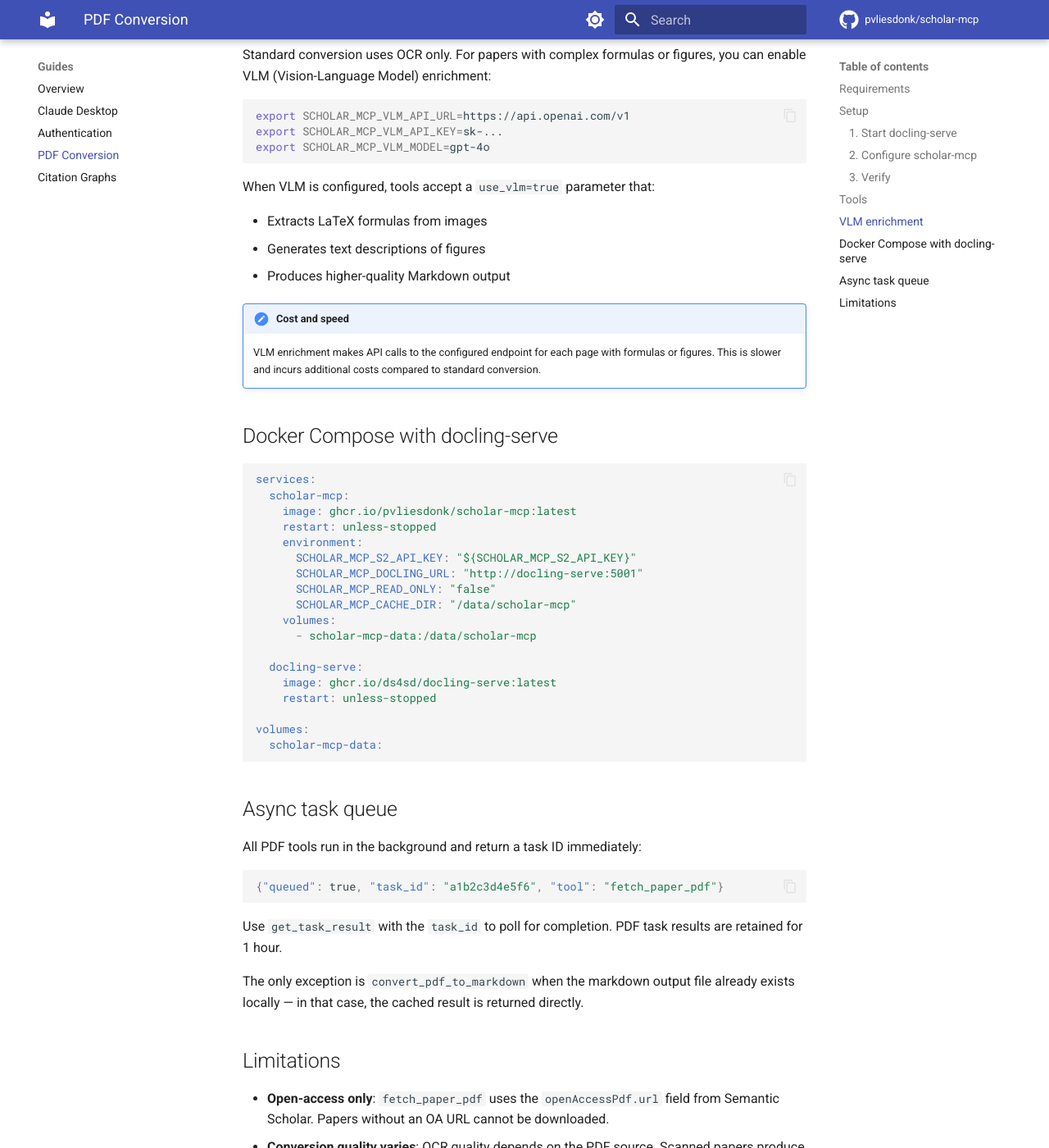
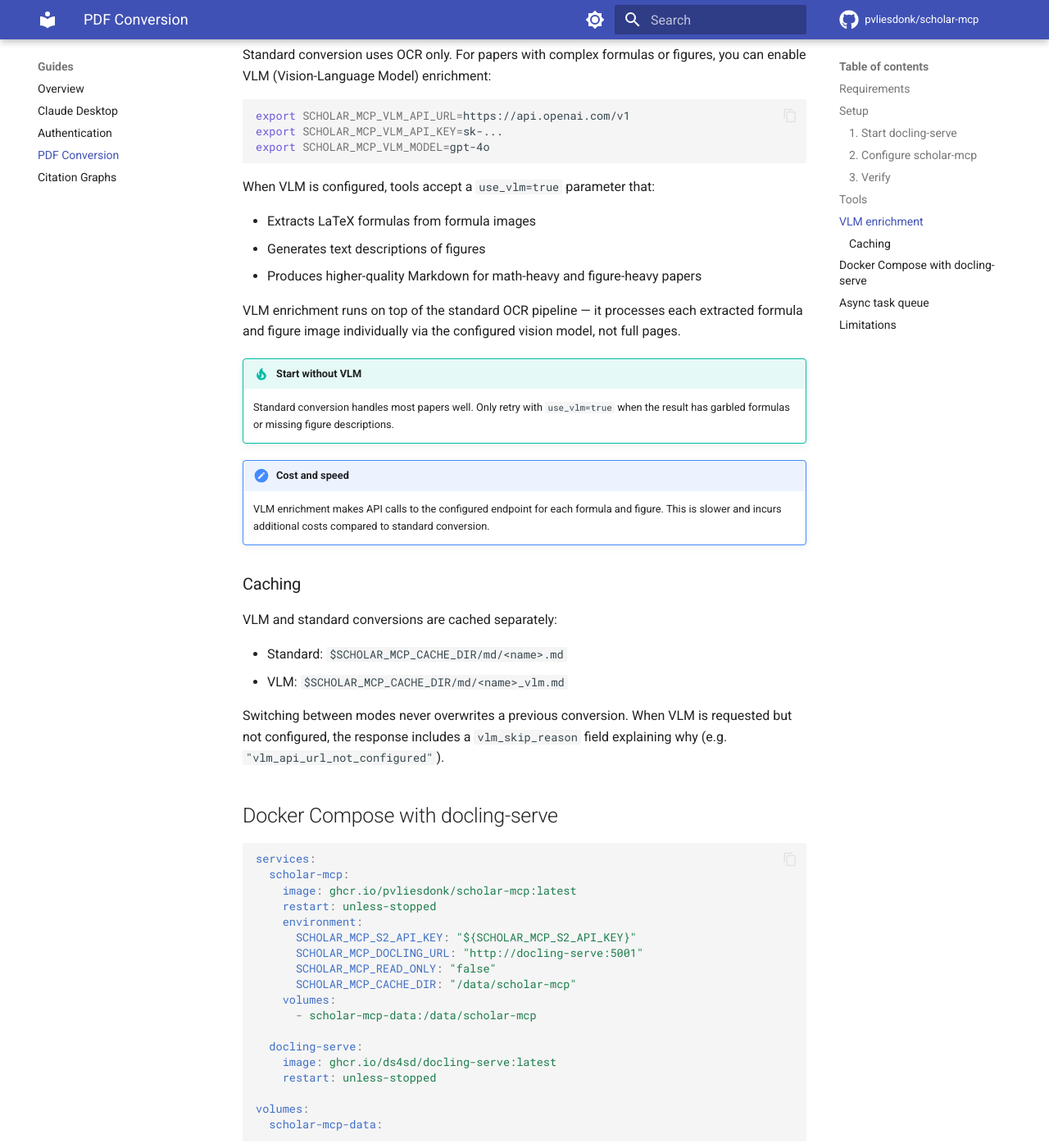
Before and after one commit to pvliesdonk/scholar-mcp, an MkDocs documentation site: the page built from docs/guides/pdf-conversion.md, in a window 1280 px wide and 1400 px high, scrolled down 1421 px. Shown: the whole window at 82% size. Built offline with MkDocs 1.6.1 and Material for MkDocs 9.7.7, drawn with Linux system fonts in a browser that asks for light colours; comment, search, counter and statistics services are not loaded.

Commit message:
docs: document VLM caching convention and recommend standard-first usage
Tool docstrings and docs now explain that VLM and standard conversions
are cached separately (_vlm.md vs .md) and advise trying standard
conversion first, adding VLM only when formulas/figures need it.

Co-Authored-By: Claude Sonnet 4.6 <noreply@anthropic.com>

```diff
--- a/docs/guides/pdf-conversion.md
+++ b/docs/guides/pdf-conversion.md
@@ -58,12 +58,26 @@ export SCHOLAR_MCP_VLM_MODEL=gpt-4o
 
 When VLM is configured, tools accept a `use_vlm=true` parameter that:
 
-- Extracts LaTeX formulas from images
+- Extracts LaTeX formulas from formula images
 - Generates text descriptions of figures
-- Produces higher-quality Markdown output
+- Produces higher-quality Markdown for math-heavy and figure-heavy papers
+
+VLM enrichment runs on top of the standard OCR pipeline — it processes each extracted formula and figure image individually via the configured vision model, not full pages.
+
+!!! tip "Start without VLM"
+    Standard conversion handles most papers well. Only retry with `use_vlm=true` when the result has garbled formulas or missing figure descriptions.
 
 !!! note "Cost and speed"
-    VLM enrichment makes API calls to the configured endpoint for each page with formulas or figures. This is slower and incurs additional costs compared to standard conversion.
+    VLM enrichment makes API calls to the configured endpoint for each formula and figure. This is slower and incurs additional costs compared to standard conversion.
+
+### Caching
+
+VLM and standard conversions are cached separately:
+
+- Standard: `$SCHOLAR_MCP_CACHE_DIR/md/<name>.md`
+- VLM: `$SCHOLAR_MCP_CACHE_DIR/md/<name>_vlm.md`
+
+Switching between modes never overwrites a previous conversion. When VLM is requested but not configured, the response includes a `vlm_skip_reason` field explaining why (e.g. `"vlm_api_url_not_configured"`).
 
 ## Docker Compose with docling-serve
 
```
Also changed, not shown: docs/tools/index.md (+11 -1 lines), 1 other file.
